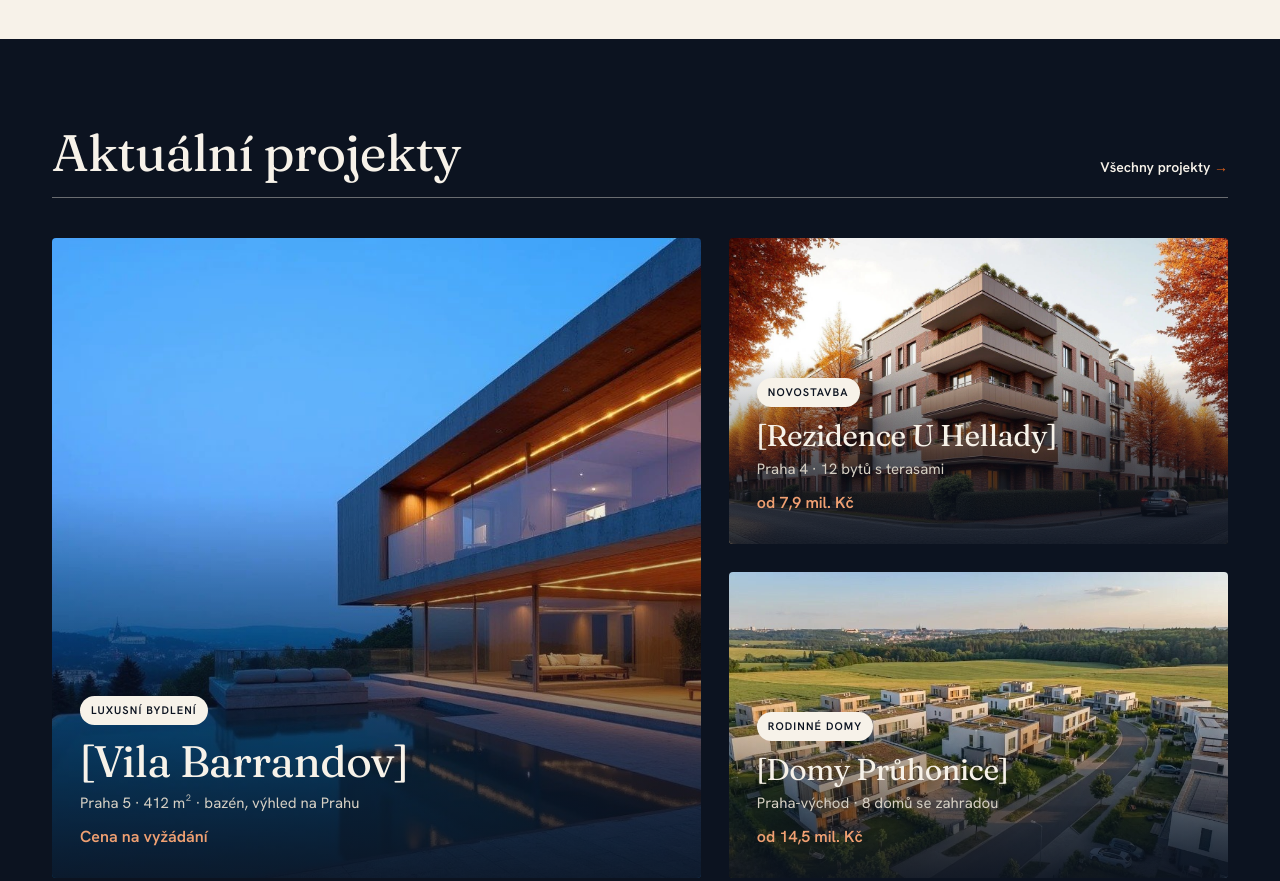
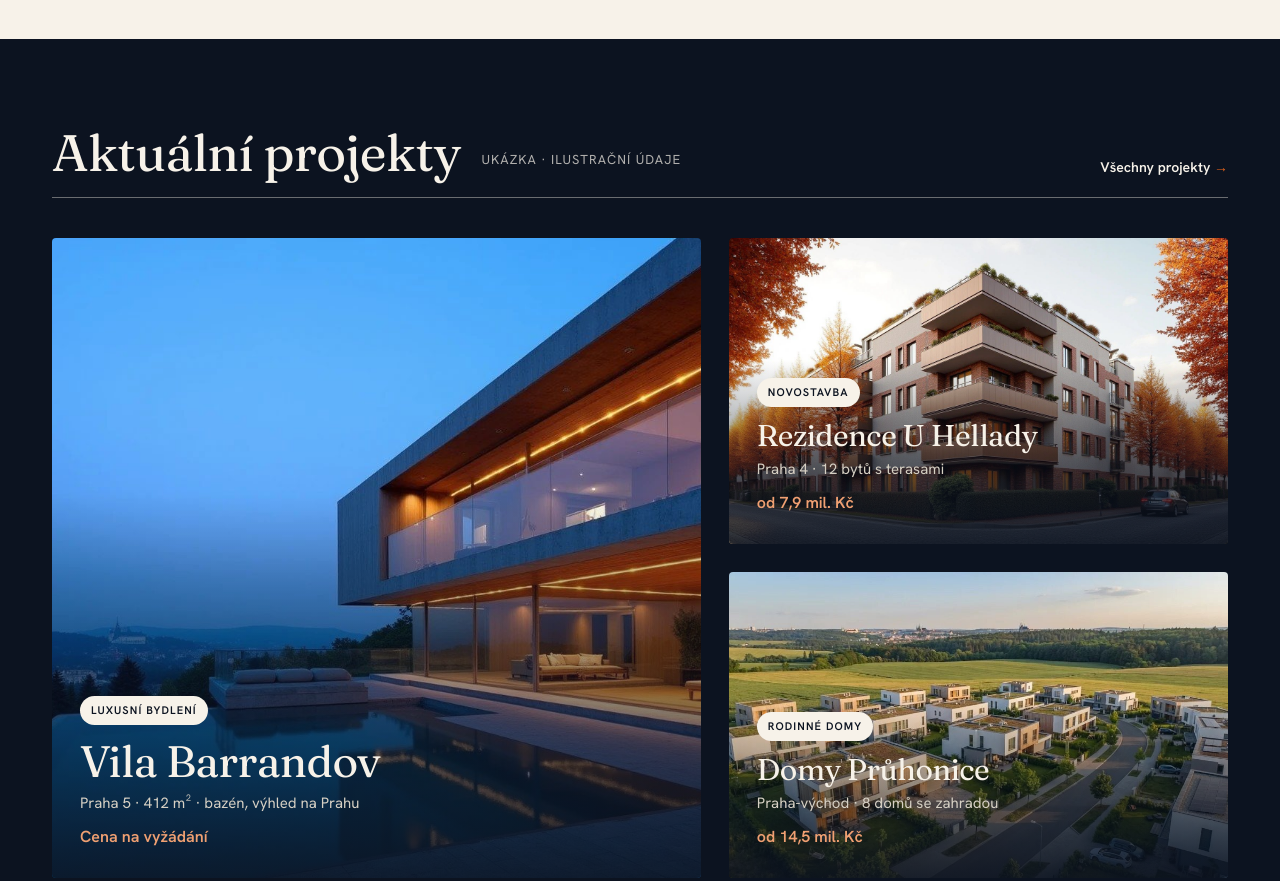
Before and after one commit to TomRich89/Tomovi-projekty, a plain HTML site: page index.html in a window 1280 px wide. Shown: the part 4060-4941 px from the top of the page. Drawn offline with Linux system fonts and the light colour scheme.

Commit message:
Fundament: projekty bez závorek, štítek Ukázka
Co-Authored-By: Claude Opus 5.5 <noreply@anthropic.com>
Claude-Session: https://claude.ai/code/session_012va7VPBAP7g1FduTvPFyvA

```diff
--- a/index.html
+++ b/index.html
@@ -320,11 +320,11 @@ footer .d{border-top:1px solid #2a3344;padding-top:24px;font-size:12px;line-heig
   </div></section>
 
   <section class="dark" id="projekty"><div class="wrap">
-    <div class="sh reveal"><h2>Aktuální projekty</h2><a href="#projekt">Všechny projekty</a></div>
+    <div class="sh reveal"><h2>Aktuální projekty <span style="font-family:'Hanken Grotesk',sans-serif;font-size:13px;letter-spacing:.08em;text-transform:uppercase;opacity:.7;vertical-align:middle;margin-left:10px">Ukázka · ilustrační údaje</span></h2><a href="#projekt">Všechny projekty</a></div>
     <div class="projs reveal">
-      <a href="#projekt" class="pc big"><img src="img/villa.jpg" alt="Vila nad Prahou"><div class="in"><span class="tag">Luxusní bydlení</span><h3>[Vila Barrandov]</h3><div class="l">Praha 5 · 412 m² · bazén, výhled na Prahu</div><div class="pr">Cena na vyžádání</div></div></a>
-      <a href="#projekt" class="pc"><img loading="lazy" src="img/rezidence.jpg" alt="Rezidenční dům"><div class="in"><span class="tag">Novostavba</span><h3>[Rezidence U Hellady]</h3><div class="l">Praha 4 · 12 bytů s terasami</div><div class="pr">od 7,9 mil. Kč</div></div></a>
-      <a href="#projekt" class="pc"><img loading="lazy" src="img/domy.jpg" alt="Rodinné domy"><div class="in"><span class="tag">Rodinné domy</span><h3>[Domy Průhonice]</h3><div class="l">Praha-východ · 8 domů se zahradou</div><div class="pr">od 14,5 mil. Kč</div></div></a>
+      <a href="#projekt" class="pc big"><img src="img/villa.jpg" alt="Vila nad Prahou"><div class="in"><span class="tag">Luxusní bydlení</span><h3>Vila Barrandov</h3><div class="l">Praha 5 · 412 m² · bazén, výhled na Prahu</div><div class="pr">Cena na vyžádání</div></div></a>
+      <a href="#projekt" class="pc"><img loading="lazy" src="img/rezidence.jpg" alt="Rezidenční dům"><div class="in"><span class="tag">Novostavba</span><h3>Rezidence U Hellady</h3><div class="l">Praha 4 · 12 bytů s terasami</div><div class="pr">od 7,9 mil. Kč</div></div></a>
+      <a href="#projekt" class="pc"><img loading="lazy" src="img/domy.jpg" alt="Rodinné domy"><div class="in"><span class="tag">Rodinné domy</span><h3>Domy Průhonice</h3><div class="l">Praha-východ · 8 domů se zahradou</div><div class="pr">od 14,5 mil. Kč</div></div></a>
     </div>
   </div></section>
 
@@ -416,8 +416,8 @@ footer .d{border-top:1px solid #2a3344;padding-top:24px;font-size:12px;line-heig
   <div class="hero" style="height:88vh">
     <div class="slide on"><img loading="lazy" src="img/rezidence.jpg" alt="Rezidence"></div>
     <div class="hcap"><div class="wrap"><div class="t">
-      <span class="kicker">Projekt · Praha 4 · Novostavba</span>
-      <h1>[Rezidence <em>U Hellady</em>]</h1>
+      <span class="kicker">Ukázka · ilustrační údaje · Praha 4 · Novostavba</span>
+      <h1>Rezidence <em>U Hellady</em></h1>
       <p>12 bytů s terasami a výhledem do zeleně. Dokončení Q4 2027. Financování a pojištění vyřídíme na jednom místě.</p>
       <div class="ctas"><a class="btn" href="#projekt" data-go="cenik">Ceník bytů</a></div>
     </div></div></div>
@@ -482,7 +482,7 @@ footer .d{border-top:1px solid #2a3344;padding-top:24px;font-size:12px;line-heig
     <select id="mZ"><option value="prohlidka">Prohlídka projektu</option><option value="hypo">Hypotéka / financování</option><option value="poj">Pojištění nemovitosti</option><option value="firma">Financování projektu pro firmu</option><option value="obecne">Jiný dotaz</option></select>
     <button class="btn" type="submit" style="margin-top:20px;width:100%;justify-content:center">Odeslat</button>
     <p style="margin:16px 0 0;font-size:14px;text-align:center">Raději hned? Volejte <b>723 592 976</b></p>
-    <small>Odesláním souhlasíte se zpracováním kontaktu za účelem odpovědi. [Ukázka: formulář zatím nikam neodesílá.]</small>
+    <small>Odesláním souhlasíte se zpracováním kontaktu za účelem odpovědi. Ukázka – formulář zatím nikam neodesílá.</small>
   </form>
   <div class="done" id="mD"><h3>Děkujeme</h3><p>Ozveme se vám do jednoho pracovního dne.</p></div>
 </div></div>
```
Also changed, not shown: .cf/manifest.json.
